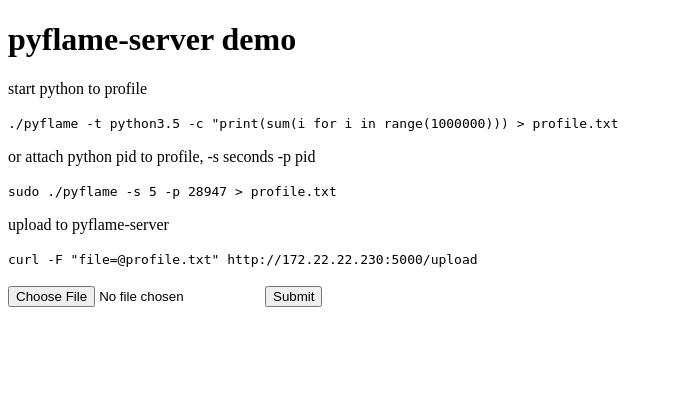
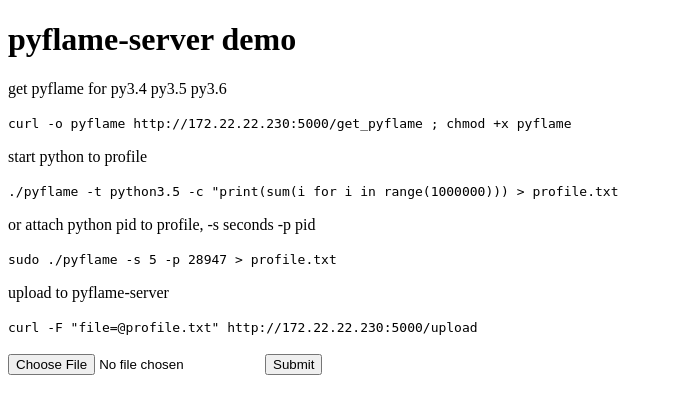
Before and after one commit to Meteorix/pyflame-server, a Flask app: page / in a window 1280 px wide. Shown: the top 414 px of the page, without its empty margins (0-673 px from the left). Run offline with Flask 2, Linux system fonts and the light colour scheme.

Commit message:
add pyflame download cmd

```diff
--- a/templates/upload.html
+++ b/templates/upload.html
@@ -6,6 +6,8 @@
 <body>
     <h1>pyflame-server demo</h1>
     <div>
+        <p>get pyflame for py3.4 py3.5 py3.6</p>
+        <code>curl -o pyflame http://172.22.22.230:5000/get_pyflame ; chmod +x pyflame</code>
         <p>start python to profile</p>
         <code>./pyflame -t python3.5 -c "print(sum(i for i in range(1000000))) > profile.txt </code>
         <p>or attach python pid to profile, -s seconds -p pid </p>
```
